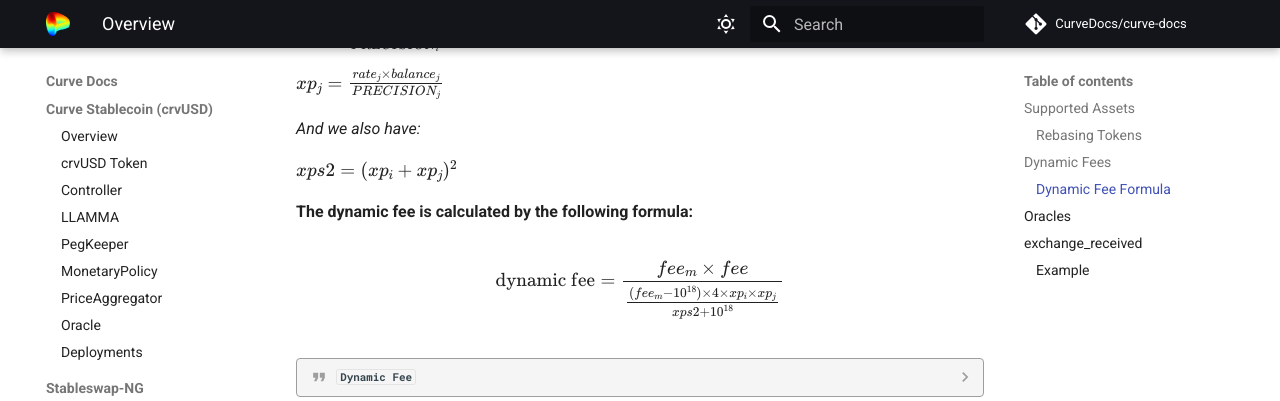
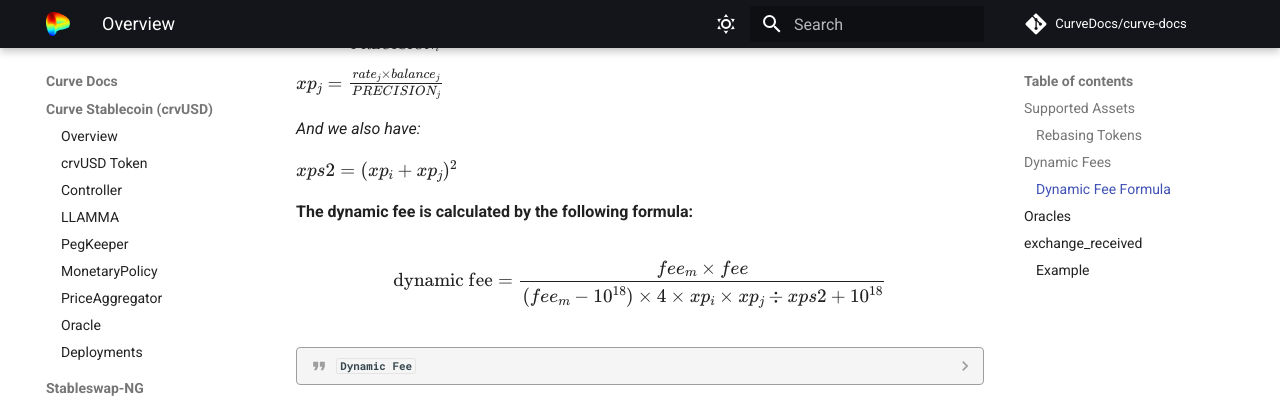
Before and after one commit to CurveDocs/curve-docs, an MkDocs documentation site: the page built from docs/stableswap-ng_exchange/pools/overview.md, in a window 1280 px wide and 900 px high, scrolled down 1960 px, cut to the strip 0-401 px from the top of the window. Built offline with MkDocs 1.6.1 and Material for MkDocs 9.7.7, drawn with Linux system fonts in a browser that asks for light colours; comment, search, counter and statistics services are not loaded.

Commit message:
fix formula

````diff
--- a/docs/stableswap-ng_exchange/pools/overview.md
+++ b/docs/stableswap-ng_exchange/pools/overview.md
@@ -102,7 +102,7 @@ $xps2 = (xp_{i} + xp_{j})^2$
 
 **The dynamic fee is calculated by the following formula:**
 
-$$\text{dynamic fee} = \frac{{fee_{m} \times fee}}{{\frac{{(fee_{m} - 10^{18}) \times 4 \times xp_{i} \times xp_{j}}}{{xps2 + 10^{18}}}}}$$
+$$\text{dynamic fee} = \frac{{fee_{m} \times fee}}{(fee_{m} - 10^{18}) \times 4 \times xp_{i} \times xp_{j} \div xps2 + 10^{18}}$$
 
 
 ??? quote "`Dynamic Fee`"
@@ -167,7 +167,7 @@ $$\text{dynamic fee} = \frac{{fee_{m} \times fee}}{{\frac{{(fee_{m} - 10^{18}) \
     ```
 
 <div style="text-align: center;">
-    <iframe src="https://www.desmos.com/calculator/saffybwmru?embed" width="500" height="500" style="border: 1px solid #ccc; display: inline-block;" frameborder="0"></iframe>
+    <iframe src="https://www.desmos.com/calculator/bzxmwlxpfy?embed" width="500" height="500" style="border: 1px solid #ccc; display: inline-block;" frameborder=0></iframe>
 </div>
 
 
````
